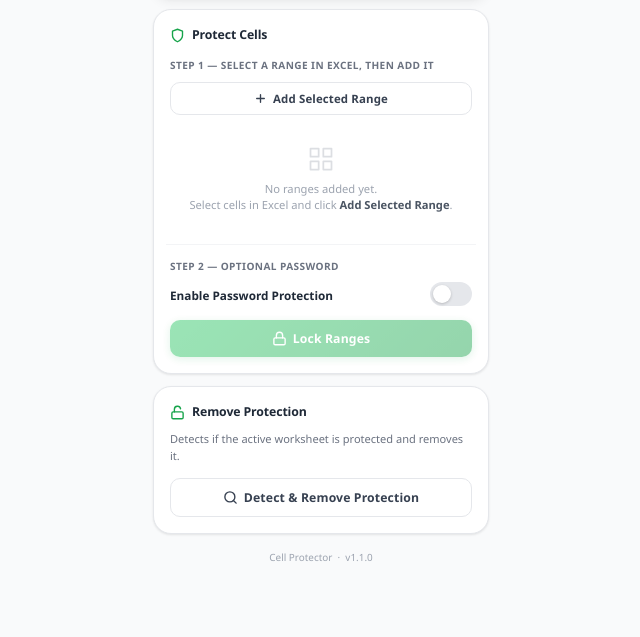
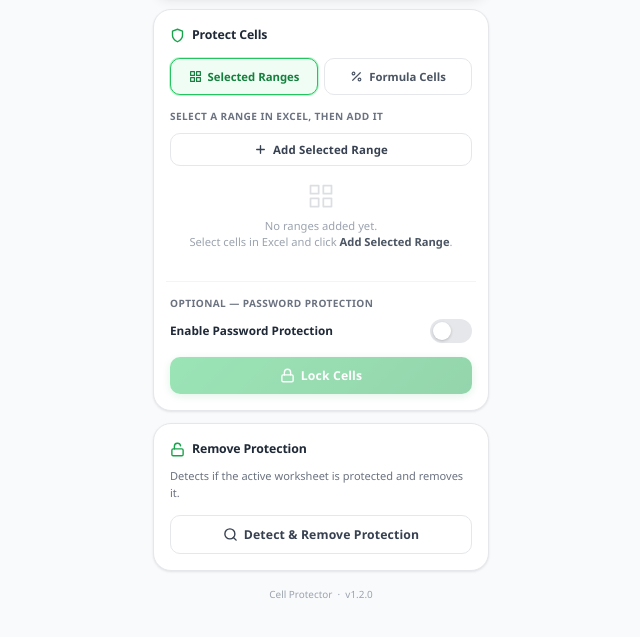
Before and after one commit to Luyandantombela/locker, a plain HTML site: page index.html in a window 1280 px wide. Shown: the part 85-722 px from the top of the page, without its empty margins (319-959 px from the left). Drawn offline with Linux system fonts and the light colour scheme; a script that the page names is missing.

Commit message:
Update index.html

```diff
--- a/index.html
+++ b/index.html
@@ -4,16 +4,13 @@
   <meta charset="UTF-8" />
   <meta name="viewport" content="width=device-width, initial-scale=1.0" />
   <title>Cell Protector</title>
-
-  <!-- Office.js -->
   <script type="text/javascript"
     src="https://appsforoffice.microsoft.com/lib/1/hosted/office.js">
   </script>
-
   <link rel="stylesheet" href="taskpane.css" />
 </head>
 <body>
-  <div class="app" id="app">
+  <div class="app">
 
     <!-- Header -->
     <header class="header">
@@ -43,9 +40,29 @@
         Protect Cells
       </h2>
 
-      <!-- Step 1: capture ranges -->
+      <!-- Mode selector -->
+      <div class="mode-tabs" role="radiogroup" aria-label="Protection mode">
+        <label class="mode-tab active" id="tabRange">
+          <input type="radio" name="mode" value="range" checked />
+          <svg width="13" height="13" viewBox="0 0 24 24" fill="none" stroke="currentColor" stroke-width="2.2" stroke-linecap="round" stroke-linejoin="round">
+            <rect x="3" y="3" width="7" height="7"/><rect x="14" y="3" width="7" height="7"/>
+            <rect x="3" y="14" width="7" height="7"/><rect x="14" y="14" width="7" height="7"/>
+          </svg>
+          Selected Ranges
+        </label>
+        <label class="mode-tab" id="tabFormulas">
+          <input type="radio" name="mode" value="formulas" />
+          <svg width="13" height="13" viewBox="0 0 24 24" fill="none" stroke="currentColor" stroke-width="2.2" stroke-linecap="round" stroke-linejoin="round">
+            <line x1="19" y1="5" x2="5" y2="19"/><circle cx="6.5" cy="6.5" r="2.5"/><circle cx="17.5" cy="17.5" r="2.5"/>
+          </svg>
+          Formula Cells
+        </label>
+      </div>
+
+      <!-- ── Panel: Selected Ranges ── -->
+      <div id="panelRange">
         <div class="step">
-        <span class="step-label">Step 1 — Select a range in Excel, then add it</span>
+          <span class="step-label">Select a range in Excel, then add it</span>
           <button id="addRangeBtn" class="btn btn-outline btn-sm">
             <svg width="13" height="13" viewBox="0 0 24 24" fill="none" stroke="currentColor" stroke-width="2.5" stroke-linecap="round" stroke-linejoin="round">
               <line x1="12" y1="5" x2="12" y2="19"/><line x1="5" y1="12" x2="19" y2="12"/>
@@ -54,7 +71,7 @@
           </button>
         </div>
 
-      <!-- Captured ranges list -->
+        <!-- Range list -->
         <div id="rangeListWrap" class="range-list-wrap hidden">
           <div class="range-list-header">
             <span class="range-list-title">Ranges to lock</span>
@@ -71,20 +88,29 @@
           </svg>
           <span>No ranges added yet.<br/>Select cells in Excel and click <b>Add Selected Range</b>.</span>
         </div>
+      </div>
+
+      <!-- ── Panel: Formula Cells ── -->
+      <div id="panelFormulas" class="hidden">
+        <div class="formula-info">
+          <svg width="15" height="15" viewBox="0 0 24 24" fill="none" stroke="currentColor" stroke-width="2" stroke-linecap="round" stroke-linejoin="round">
+            <circle cx="12" cy="12" r="10"/><line x1="12" y1="8" x2="12" y2="12"/><line x1="12" y1="16" x2="12.01" y2="16"/>
+          </svg>
+          <span>Every cell containing a formula on the active worksheet will be automatically detected and locked. All other cells remain editable.</span>
+        </div>
+      </div>
 
       <div class="divider"></div>
 
-      <!-- Step 2: optional password -->
+      <!-- Optional password -->
       <div class="step">
-        <span class="step-label">Step 2 — Optional password</span>
+        <span class="step-label">Optional — Password protection</span>
         <label class="toggle-row">
-          <div class="toggle-info">
           <span class="toggle-title">Enable Password Protection</span>
-          </div>
-          <label class="toggle-switch" aria-label="Enable password protection">
+          <div class="toggle-switch">
             <input type="checkbox" id="passwordToggle" />
             <span class="toggle-slider"></span>
-          </label>
+          </div>
         </label>
       </div>
 
@@ -114,7 +140,7 @@
         <svg width="15" height="15" viewBox="0 0 24 24" fill="none" stroke="currentColor" stroke-width="2.2" stroke-linecap="round" stroke-linejoin="round">
           <rect x="3" y="11" width="18" height="11" rx="2"/><path d="M7 11V7a5 5 0 0 1 10 0v4"/>
         </svg>
-        Lock Ranges
+        Lock Cells
       </button>
     </section>
 
@@ -155,7 +181,7 @@
       </button>
     </section>
 
-    <footer class="footer">Cell Protector &nbsp;·&nbsp; v1.1.0</footer>
+    <footer class="footer">Cell Protector &nbsp;·&nbsp; v1.2.0</footer>
   </div>
 
   <script src="taskpane.js"></script>
```
Lines whose indentation alone changed are shown as unchanged.
